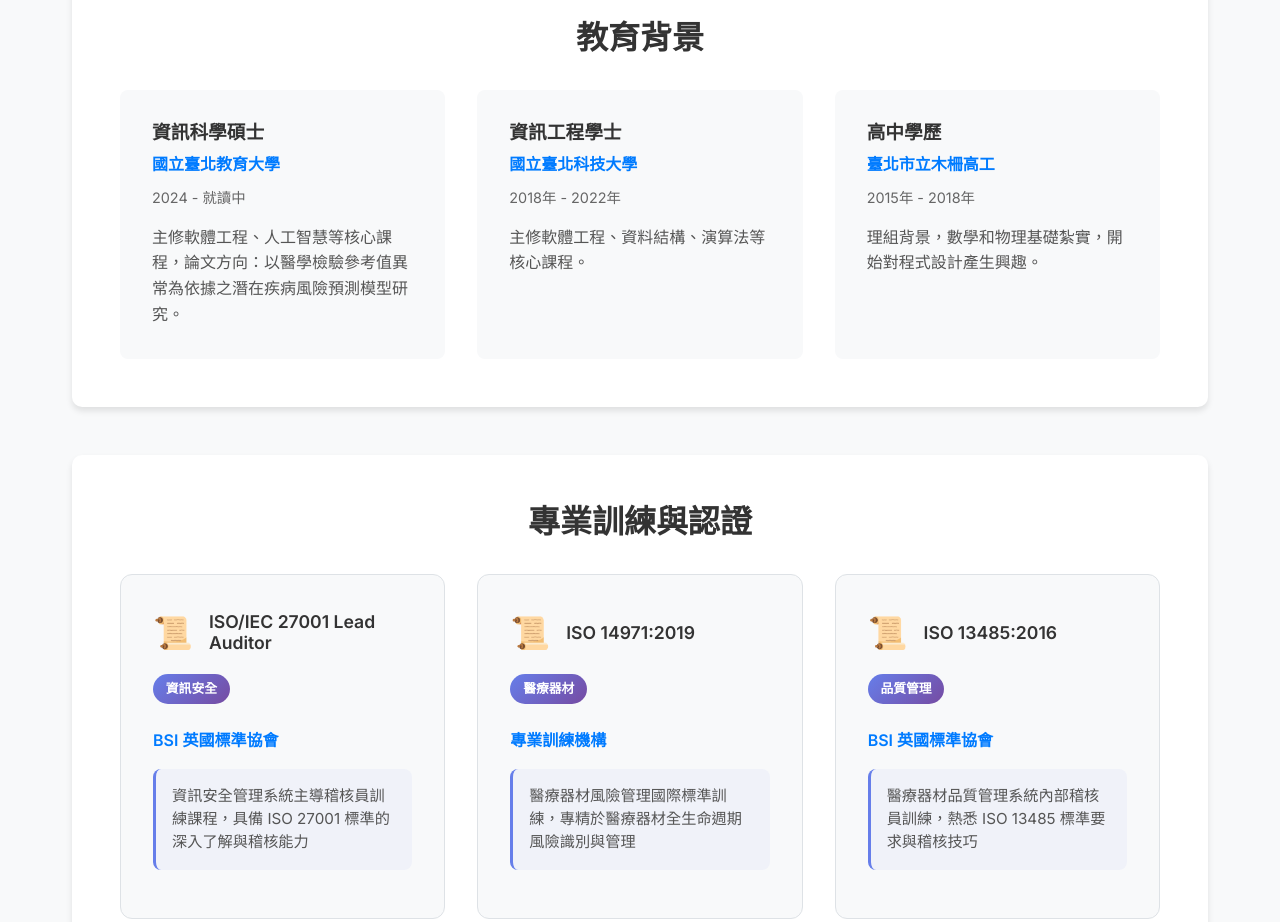
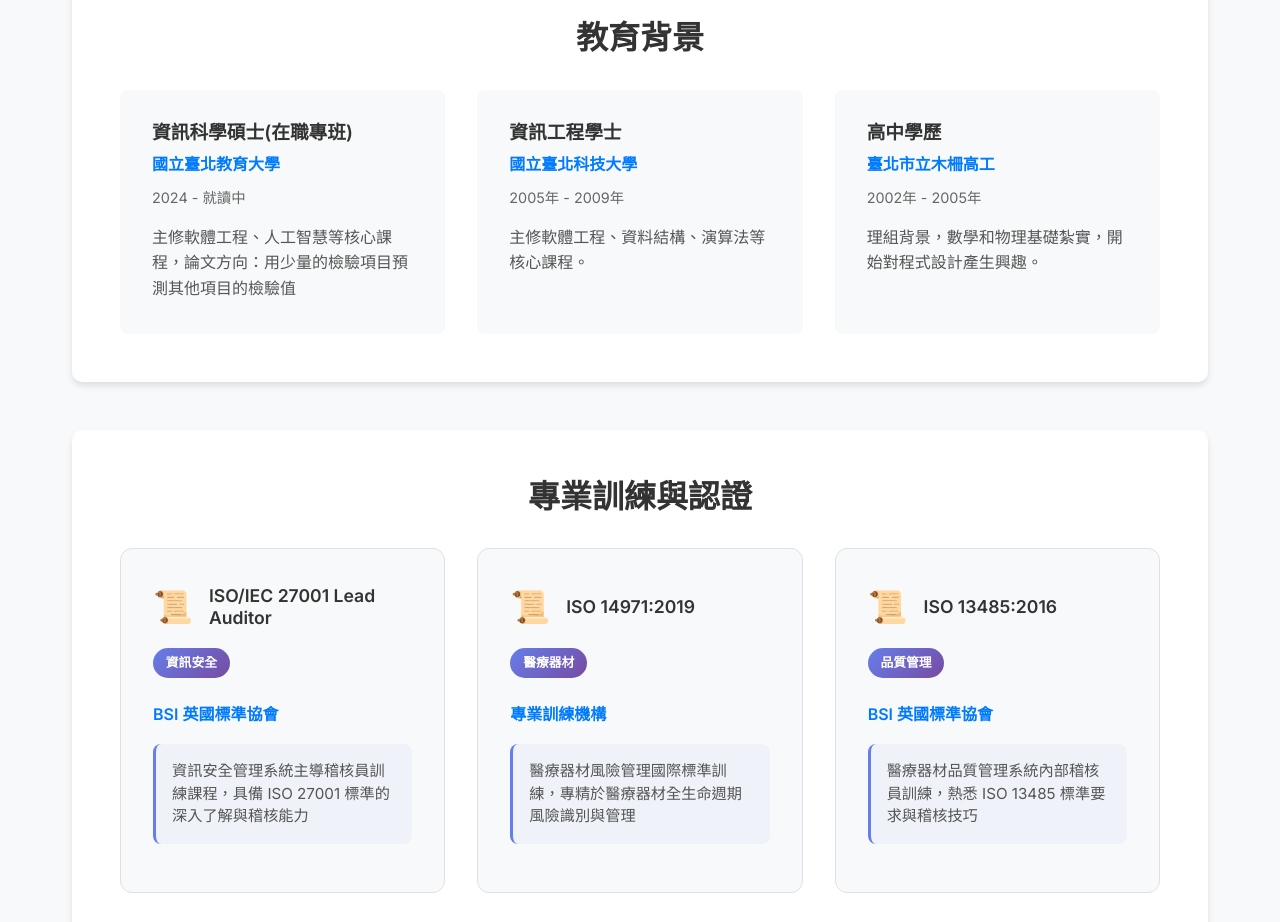
Before and after one commit to joechiboo/joechiboo.github.io, a Vue app: page /experience in a window 1280 px wide. Shown: the part 2520-3442 px from the top of the page. Built offline with nearby package versions, Linux system fonts and the light colour scheme.

Commit message:
修正教育背景年份資訊
- 大學：2005-2009年（原2018-2022年）
- 高中：2002-2005年（原2015-2018年）
- 更新碩士學位描述為在職專班
- 調整論文方向描述

🤖 Generated with [Claude Code](https://claude.ai/code)

Co-Authored-By: Claude <noreply@anthropic.com>

```diff
--- a/src/views/Experience.vue
+++ b/src/views/Experience.vue
@@ -137,24 +137,24 @@ const workExperience = ref([
 const education = ref([
   {
     id: 1,
-    degree: '資訊科學碩士',
+    degree: '資訊科學碩士(在職專班)',
     school: '國立臺北教育大學',
     period: '2024 - 就讀中',
     description:
-      '主修軟體工程、人工智慧等核心課程，論文方向：以醫學檢驗參考值異常為依據之潛在疾病風險預測模型研究。',
+      '主修軟體工程、人工智慧等核心課程，論文方向：用少量的檢驗項目預測其他項目的檢驗值',
   },
   {
     id: 2,
     degree: '資訊工程學士',
     school: '國立臺北科技大學',
-    period: '2018年 - 2022年',
+    period: '2005年 - 2009年',
     description: '主修軟體工程、資料結構、演算法等核心課程。',
   },
   {
     id: 3,
     degree: '高中學歷',
     school: '臺北市立木柵高工',
-    period: '2015年 - 2018年',
+    period: '2002年 - 2005年',
     description: '理組背景，數學和物理基礎紮實，開始對程式設計產生興趣。',
   },
 ])
```
